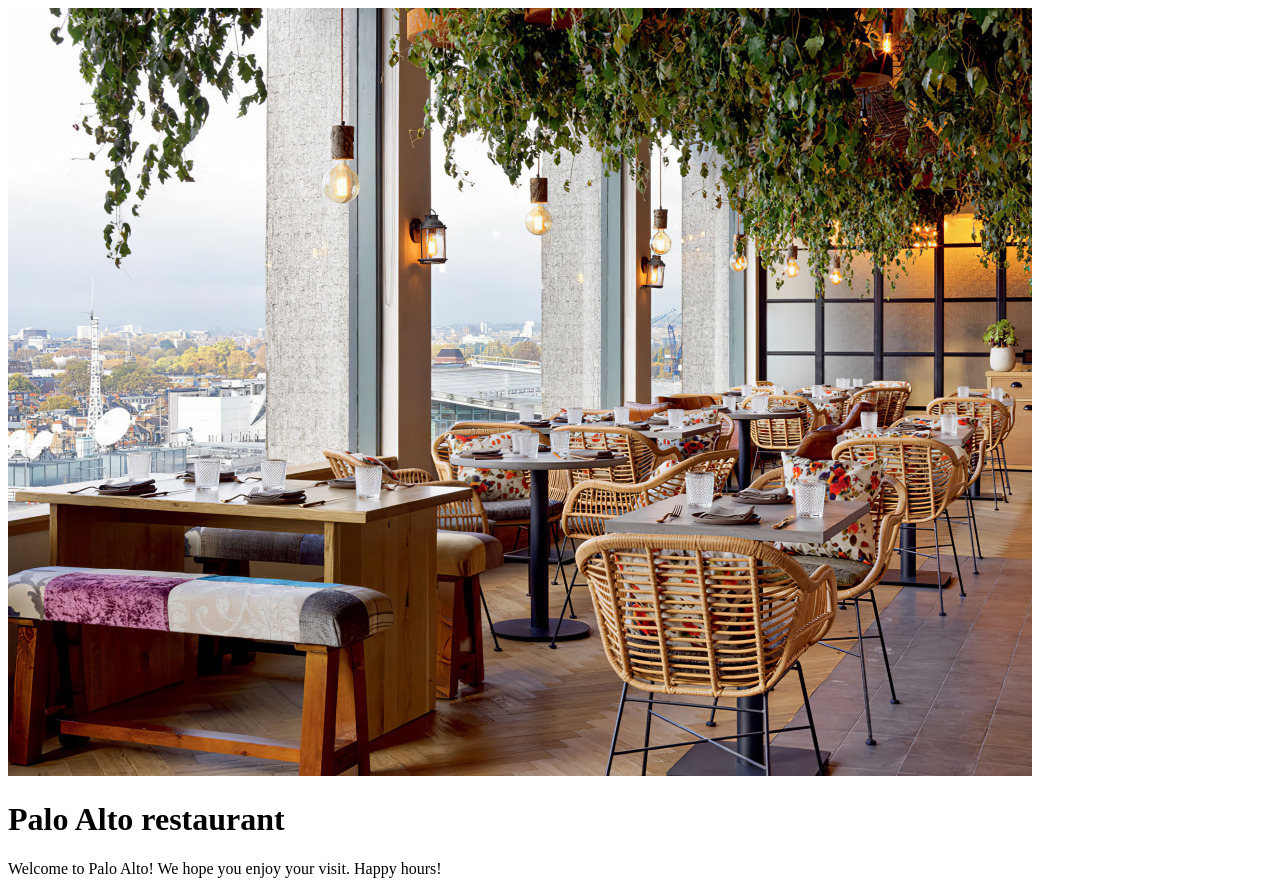
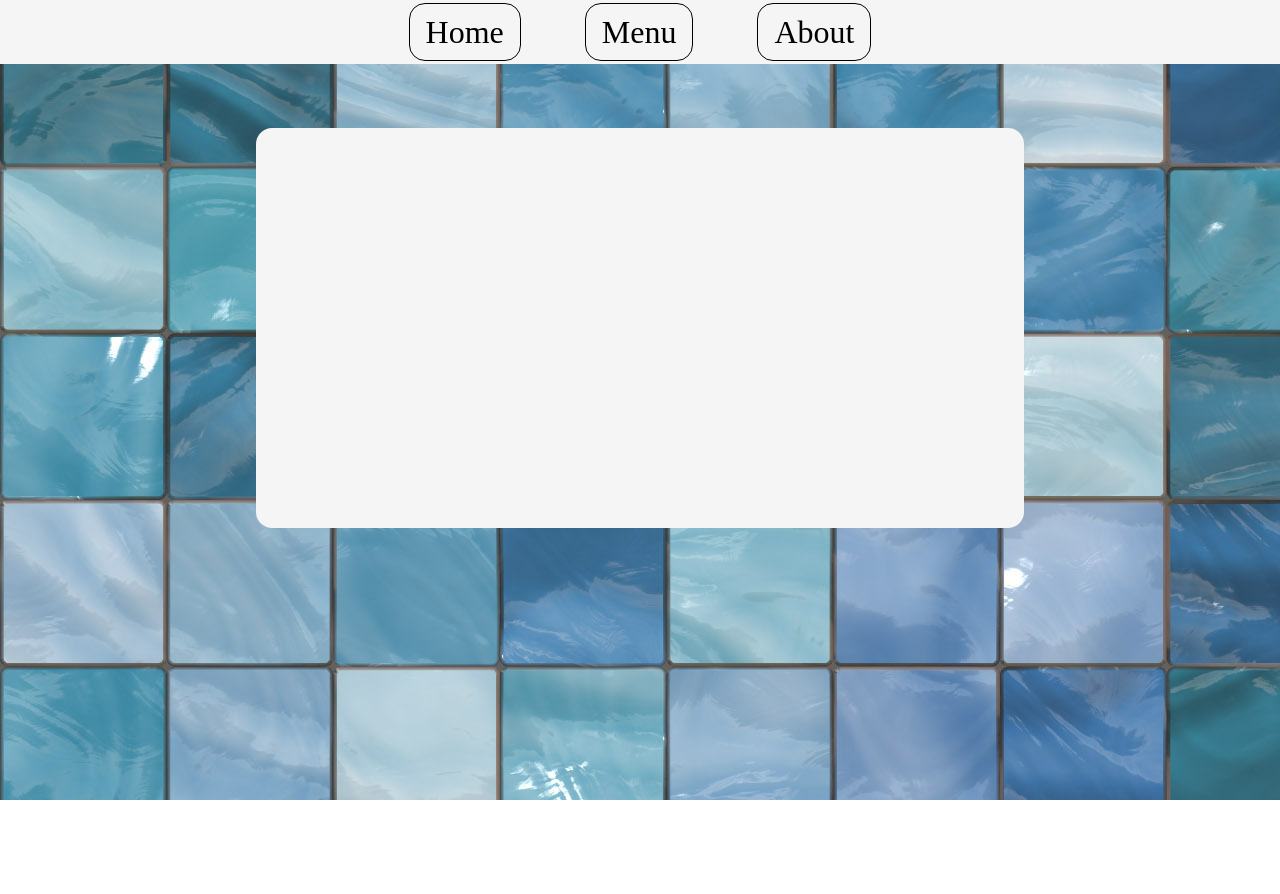
Before and after one commit to khantuevao/restaurant-page, a website with bundled scripts: page dist/index.html in a window 1280 px wide. After the commit the page ends 800 px from the top, so only its background shows below. Built offline with nearby package versions, Linux system fonts and the light colour scheme.

Commit message:
Create skeleton, add style

```diff
--- a/src/index.js
+++ b/src/index.js
@@ -1,41 +1,3 @@
 import './style.css';
-import Icon from './restphoto.jpg';
 
-function componentOne() {
-  const element = document.createElement('div');
-  element.classList.add('image');
-
-  const myIcon = new Image();
-  myIcon.src = Icon;
-  element.appendChild(myIcon);
-
-  return element;
-}
-
-document.body.appendChild(componentOne());
-
-function componentTwo() {
-  const element = document.createElement('div');
-  element.classList.add('header');
-
-  const myHeader = document.createElement('h1');
-  myHeader.textContent = 'Palo Alto restaurant';
-  element.appendChild(myHeader);
-
-  return element;
-}
-
-document.body.appendChild(componentTwo());
-
-function componentThree() {
-  const element = document.createElement('div');
-  element.classList.add('about');
-
-  const myAbout = document.createElement('p');
-  myAbout.textContent = 'Welcome to Palo Alto! We hope you enjoy your visit. Happy hours!';
-  element.appendChild(myAbout);
-
-  return element;
-}
-
-document.body.appendChild(componentThree());
+const contentDiv = document.querySelector('#content');
--- a/src/style.css
+++ b/src/style.css
@@ -0,0 +1,34 @@
+body {
+  background: url('./back.jpg');
+  text-align: center;
+  display: flex;
+  flex-direction: column;
+  align-items: center;
+  margin: 0;
+}
+
+header {
+  display: flex;
+  gap: 4rem;
+  font-size: 2rem;
+  margin-bottom: 4rem;
+  background-color: whitesmoke;
+  align-self: stretch;
+  display: flex;
+  justify-content: center;
+  align-items: center;
+  height: 4rem;
+}
+
+.headerDiv {
+  padding: 0.6rem 1rem;
+  border: 1px solid black;
+  border-radius: 1rem;
+}
+
+#content {
+  background-color: whitesmoke;
+  width: 60%;
+  height: 400px;
+  border-radius: 1rem;
+}
```
Also changed, not shown: dist/3357239e28185e925aa0.jpg (added), dist/index.html, dist/main.js, src/back.jpg (added).
